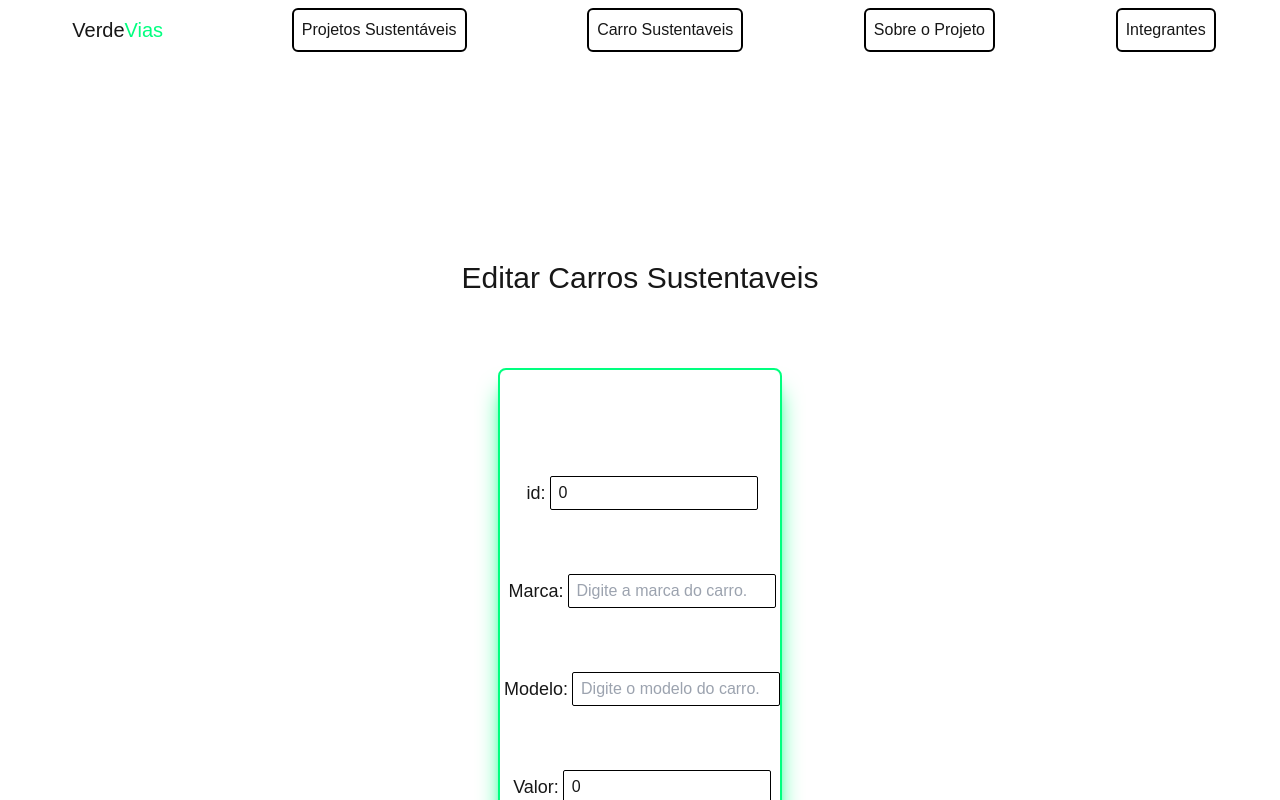
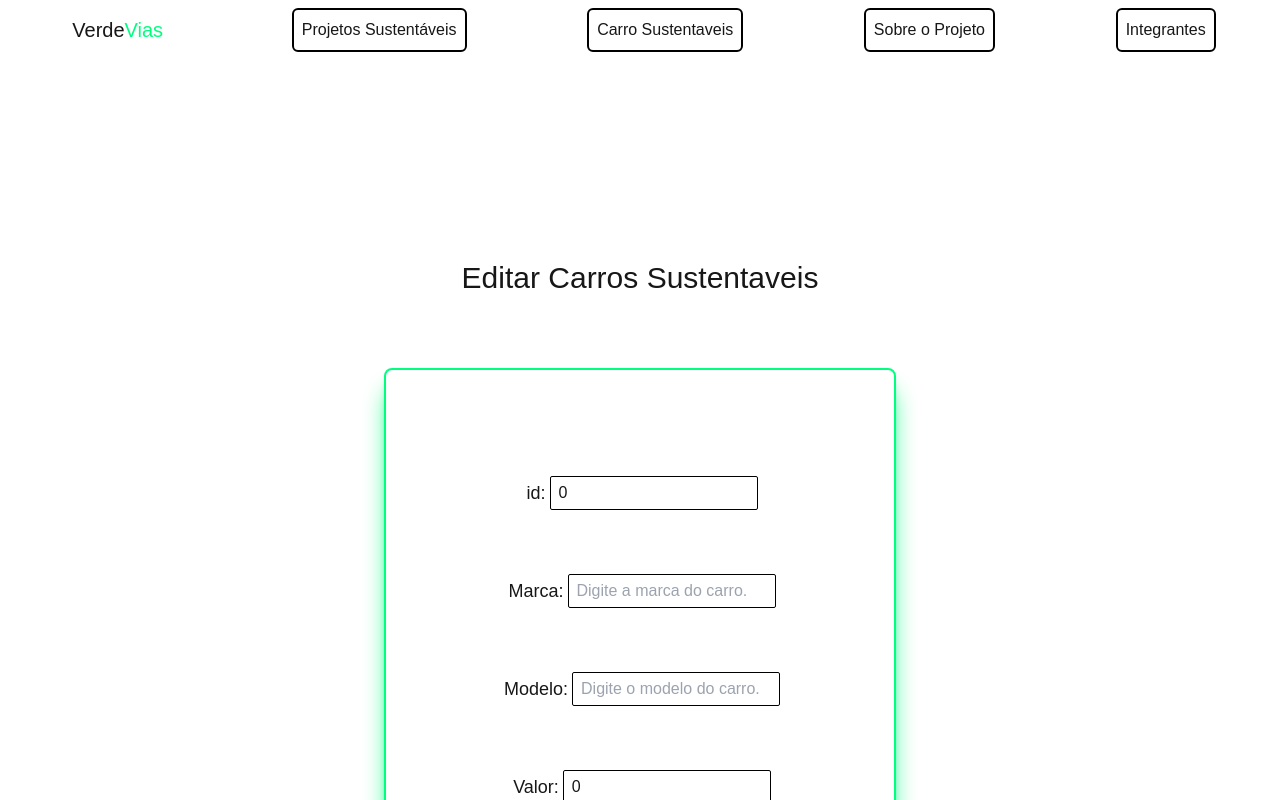
Before and after one commit to Verde-Vias/gs-front-end, a Next.js app in the folder verde-vias/: page /carro/1 in a window 1280 px wide. Shown: the top 800 px of the page. Built offline with nearby package versions, Linux system fonts and the light colour scheme; no server answers.

Commit message:
arrumando o tamanho do form

```diff
--- a/verde-vias/src/app/carro/[id]/page.tsx
+++ b/verde-vias/src/app/carro/[id]/page.tsx
@@ -58,7 +58,7 @@ export default function EditarCarro({params}:{params:{id:number}}) {
         <h1 className="text-center py-8 mt-44 text-3xl">Editar Carros Sustentaveis</h1>
 
         <div className="w-screen h-[80vh] flex flex-col items-center justify-center" >
-            <form onSubmit={handleSubmit} className="max-w-[32rem] border-2 shadow-xl shadow-verde border-solid border-verde min-h-[35rem] flex flex-col items-center justify-center gap-4 rounded-lg">
+            <form onSubmit={handleSubmit} className="w-[32rem] border-2 shadow-xl shadow-verde border-solid border-verde min-h-[35rem] flex flex-col items-center justify-center gap-4 rounded-lg">
                 <div className="mt-12 max-w-[28rem] flex items-center justify-center">
                   <label className="text-lg px-1">id:</label>
                   <input type="number" name="id" value={carro.idCarro} placeholder="Digite o codigo do carro." required
--- a/verde-vias/src/app/carro/cad-carro/page.tsx
+++ b/verde-vias/src/app/carro/cad-carro/page.tsx
@@ -49,8 +49,8 @@ export default function CadCarro() {
         <h1 className="text-center py-8 mt-44 text-3xl">Cadastro de Carros Sustentaveis</h1>
 
         <div className="w-screen h-[80vh] flex flex-col items-center justify-center">
-            <form onSubmit={handleSubmit} className="max-w-[32rem] border-2 shadow-xl shadow-verde border-solid border-verde min-h-[35rem] flex flex-col items-center justify-center gap-4 rounded-lg">
-                <div className="mt-12 max-w-[28rem] flex items-center justify-center">
+            <form onSubmit={handleSubmit} className="w-[32rem] border-2 shadow-xl shadow-verde border-solid border-verde min-h-[35rem] flex flex-col items-center justify-center gap-4 rounded-lg">
+                <div className="mt-12 max-w-[50rem] flex items-center justify-center">
                   <label className="text-lg px-1">id:</label>
                   <input type="number" name="id" value={carro.idCarro} placeholder="Digite o codigo do carro." required
                     onChange={(e)=> setCarro({...carro, idCarro: parseFloat(e.target.value)})}  min={0} className="border border-black rounded-sm py-1 px-2 w-52"
```
